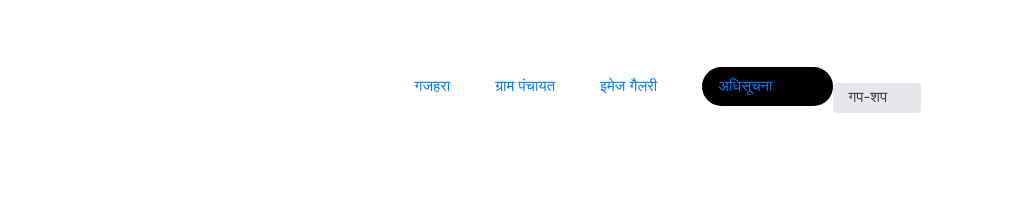
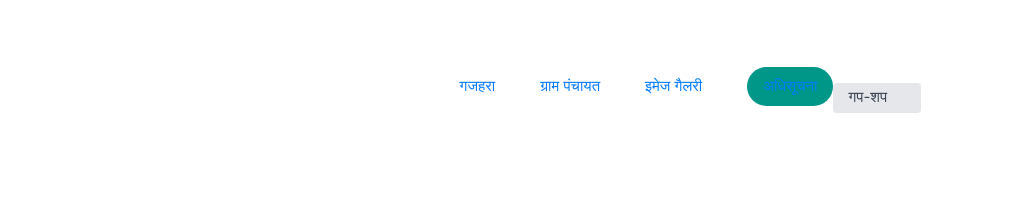
Before and after one commit to errorLAD/gajhara, a plain HTML site: page index.html in a window 1280 px wide. Shown: the top 201 px of the page, 244-1280 px from the left. Drawn offline with nearby package versions, Linux system fonts and the light colour scheme.

Commit message:
Update index.html

```diff
--- a/index.html
+++ b/index.html
@@ -17,7 +17,7 @@
 <script src="https://ajax.googleapis.com/ajax/libs/jquery/3.4.1/jquery.min.js"></script>
 
 
-<title>Gajhara2</title>
+<title>Gajhara21</title>
 <!-- Global site tag (gtag.js) - Google Analytics -->
 
 <!-- Global site tag (gtag.js) - Google Analytics -->
@@ -43,7 +43,7 @@
      <a  href="gajhara.html" class="mr-5 hover:text-gray-900">गजहरा </a>
       <a href="ga.html" class="mr-5 hover:text-gray-900">ग्राम पंचायत</a>
       <a  href="foto.html"class="mr-5 hover:text-gray-900">इमेज गैलरी</a>
-   <button class="w3-button w3-black w3-round-xxlarge">   <a  href="not.html" class="mr-5 hover:text-gray-900">अधिसूचना</a></button>
+   <button class="w3-button w3-teal w3-round-xxlarge">   <a  href="not.html" >अधिसूचना</a></button>
     </nav>
     <button class="inline-flex items-center bg-gray-200 border-0 py-1 px-3 focus:outline-none hover:bg-gray-300 rounded text-base mt-4 md:mt-0" onclick="document.getElementById('id01').style.display='block'" class="w3-button w3-black"> गप-शप
       <svg fill="none" stroke="currentColor" stroke-linecap="round" stroke-linejoin="round" stroke-width="2" class="w-4 h-4 ml-1" viewBox="0 0 24 24">
```
